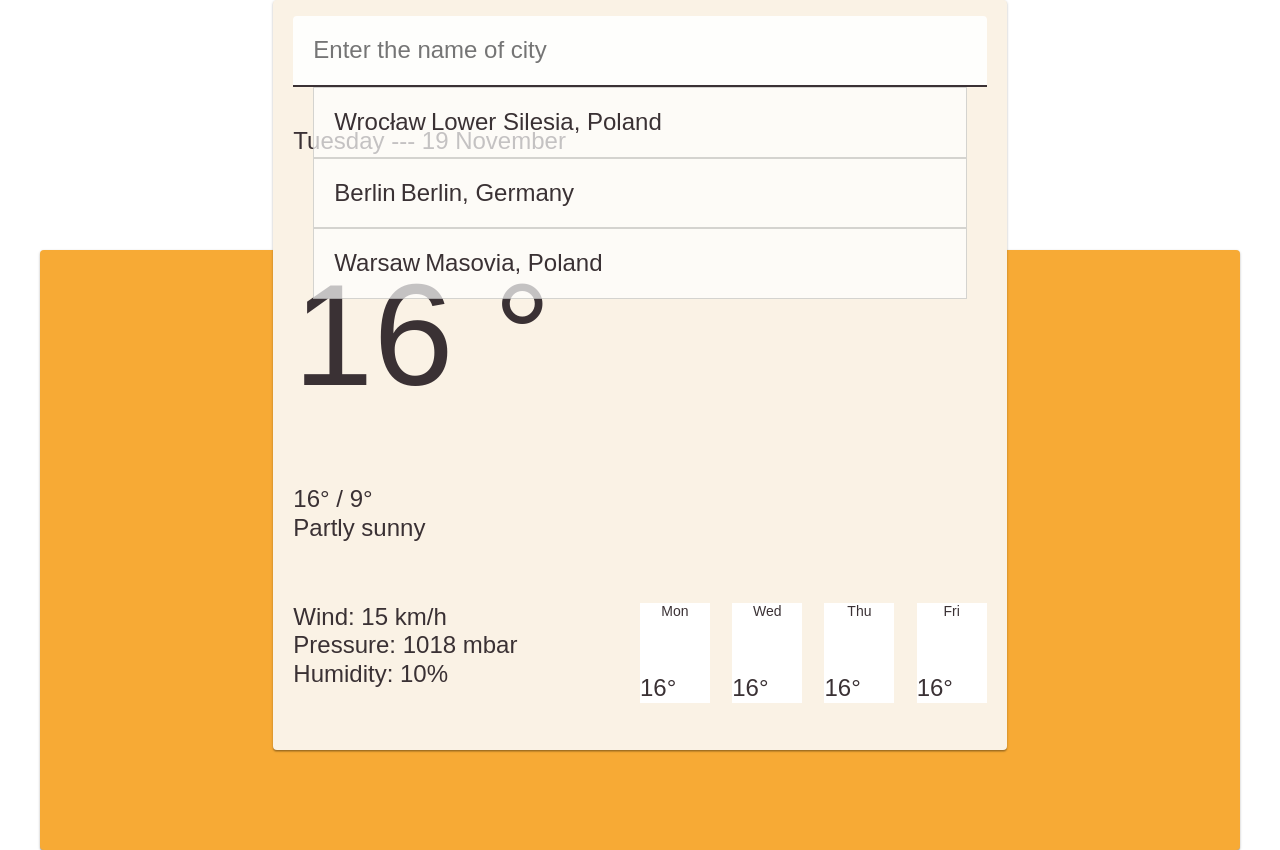
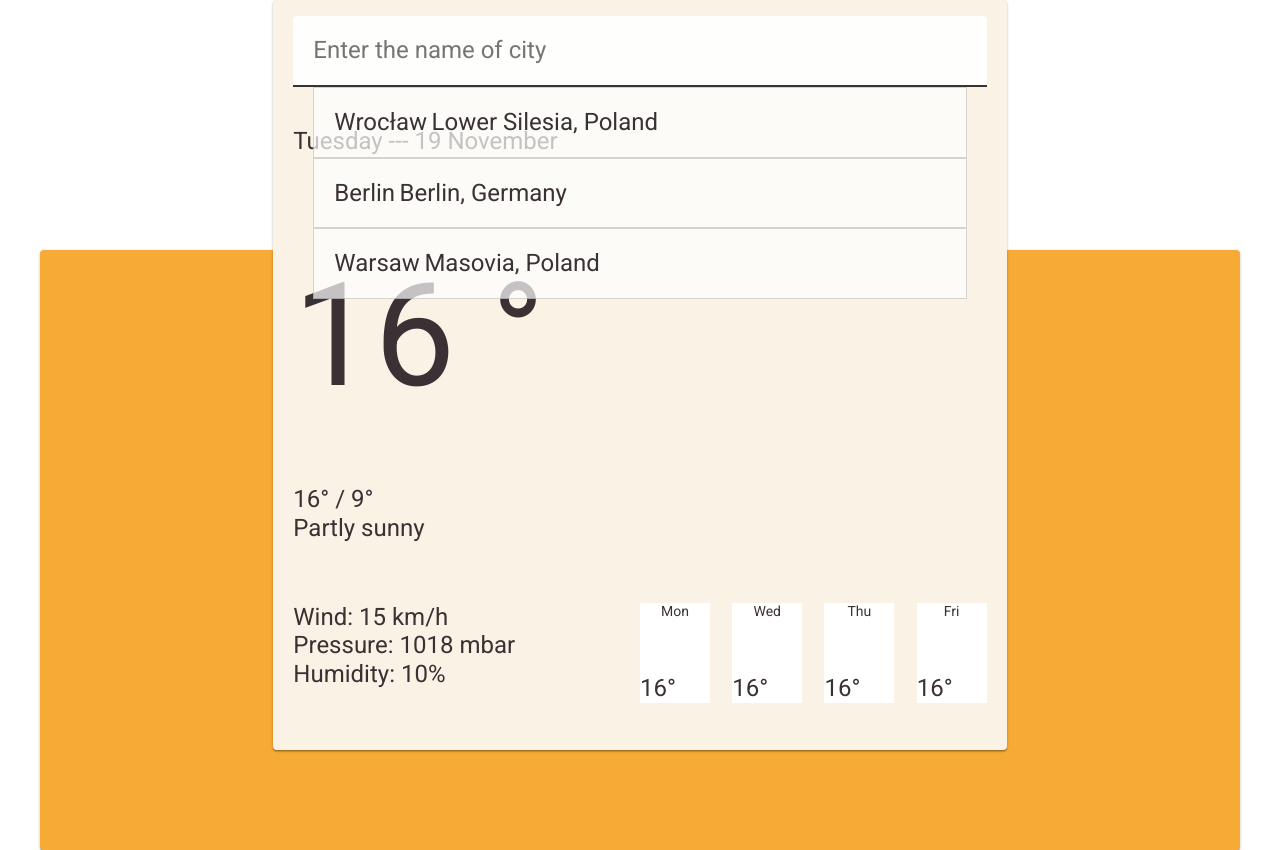
Before and after one commit to MalgoskaBou/AplikacjaPogodowa, a website built with webpack: page src/index.html in a window 1280 px wide. Built offline with nearby package versions, Linux system fonts and the light colour scheme.

Commit message:
Add Roboto font-family

```diff
--- a/src/styles/base.css
+++ b/src/styles/base.css
@@ -2,7 +2,7 @@ p,
 li,
 ul,
 input {
-    font-family: Arial, Helvetica, sans-serif;
+    font-family: var(--main-font);
     font-size: var(--main-font-size);
     line-height: 1.2;
     color: var(--dark);
--- a/src/styles/main.css
+++ b/src/styles/main.css
@@ -1,4 +1,5 @@
 @import 'reset.css';
+@import url('https://fonts.googleapis.com/css?family=Roboto:400,700&display=swap&subset=latin-ext');
 @import 'variables.css';
 @import 'base.css';
 @import 'background-frame.css';
--- a/src/styles/variables.css
+++ b/src/styles/variables.css
@@ -1,5 +1,5 @@
 :root {
-    --main-font: Arial, Helvetica, sans-serif;
+    --main-font: Roboto, Arial, sans-serif;
     --main-font-size: 24px;
     --orange: #F7AA35;
     --cream: #FAF2E5;
```
Also changed, not shown: src/assets/loupe.svg (added), src/assets/place.svg (added).
